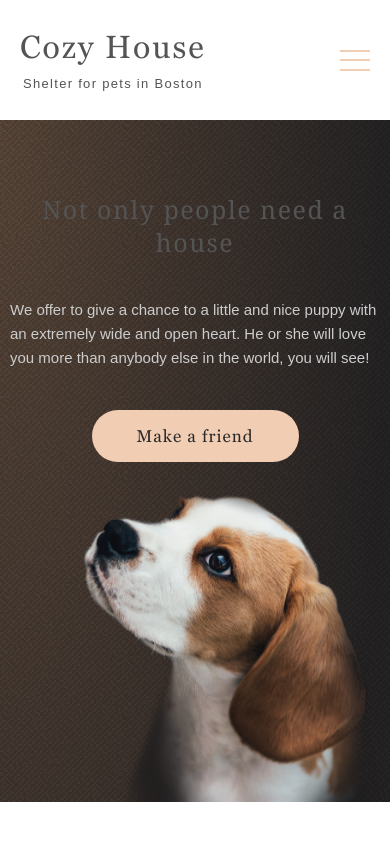
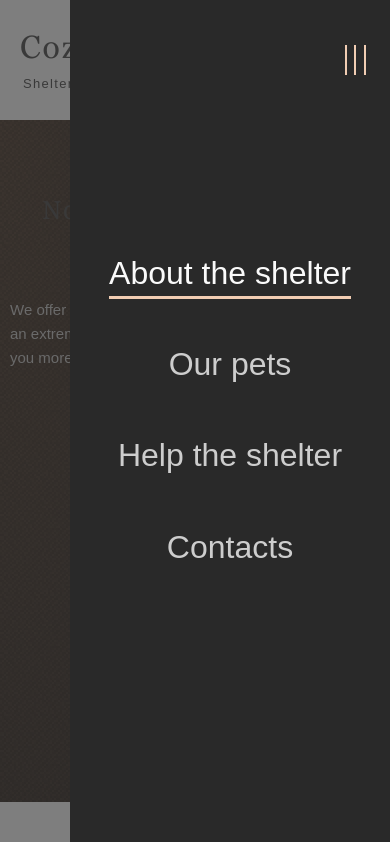
Before and after one commit to The-Dmitry/Shelter, a website built with webpack: page shelter/src/main.html in a window 390 px wide. Both pictures are taken after a click on the button 355 px from the left and 60 px from the top of the page. Shown: the top 842 px of the page. Built offline with nearby package versions, Linux system fonts and the light colour scheme.

Commit message:
feat: add burger menu, add mobile version of modal window, finish task

```diff
--- a/shelter/src/js/Article.js
+++ b/shelter/src/js/Article.js
@@ -32,10 +32,6 @@ export class Article{
 
     card.append(div, sliderText, button)
     card.setAttribute('data-id', this.id)
-
-    // card.addEventListener('click', function(){
-    //   console.log(this.getAttribute('data-id'));
-    // })
     return card
   }
 
--- /dev/null
+++ b/shelter/src/js/Burger.js
@@ -0,0 +1,98 @@
+
+export class Burger {
+  constructor(bool, button){
+    this.overlay = null
+    this.menu = null
+    this.page = bool
+    this.active = false
+    this.button = button
+  }
+
+  generateBurger() {
+    const overlay = document.createElement('div')
+    overlay.className = 'burger-overlay'
+
+    const menu = document.createElement('ul')
+    menu.classList = 'burger-menu'
+
+    let menuItems
+
+    if(this.page) {
+      menuItems = `
+      <li class="burger-menu__item">
+          <a href="" class="burger-menu__link burger-menu__link_active">About the shelter</a>
+        </li>
+        <li class="burger-menu__item">
+          <a href="./pets.html" class="burger-menu__link">Our pets</a>
+        </li>
+        <li class="burger-menu__item">
+          <a href="#help" class="burger-menu__link">Help the shelter</a>
+        </li>
+        <li class="burger-menu__item">
+          <a href="#footer" class="burger-menu__link">Contacts</a>
+        </li>`
+    } else {
+      menuItems = `
+      <li class="burger-menu__item">
+          <a href="./main.html" class="burger-menu__link">About the shelter</a>
+        </li>
+        <li class="burger-menu__item">
+          <a href="#" class="burger-menu__link  burger-menu__link_active">Our pets</a>
+        </li>
+        <li class="burger-menu__item">
+          <a href="./main.html#help" class="burger-menu__link">Help the shelter</a>
+        </li>
+        <li class="burger-menu__item">
+          <a href="#footer" class="burger-menu__link">Contacts</a>
+        </li>
+      `
+    }
+    menu.innerHTML = menuItems
+    this.menu = menu
+    overlay.append(menu)
+    this.overlay = overlay
+
+    return overlay
+  }
+
+  openBurger() {
+    this.active = true
+    document.body.append(this.generateBurger())
+    let that = this
+    this.overlay.addEventListener('click', function(e){
+      if(!e.target.closest('.burger-menu') || e.target.closest('.burger-menu__item')) {
+        that.closeBurger()
+      }
+    })
+    document.body.classList.toggle('body-locked')
+    this.button.classList.add('burger_active')
+    setTimeout(()=> {
+      this.menu.classList.add('burger-menu_active')
+    }, 160)
+  }
+
+  closeBurger() {
+    this.active = false
+    this.menu.classList.remove('burger-menu_active')
+    document.body.classList.toggle('body-locked')
+    this.button.classList.remove('burger_active')
+    setTimeout(()=> {
+      this.overlay.remove()
+    }, 160)
+  }
+
+  toggleBurger() {
+    if(!this.active) {
+      this.openBurger()
+    } else {
+      this.closeBurger()
+    }
+
+  }
+
+  handleBurger(e) {
+    if(!e.target.closest('.burger-menu') || e.target.closest('.burger-menu__item')) {
+      this.closeBurger()
+    }
+  }
+}
--- a/shelter/src/js/pagination.js
+++ b/shelter/src/js/pagination.js
@@ -3,8 +3,6 @@ import petsList from './pets.js'
 import { showModal } from './modal-window'
 import randomArray from './randomArray'
 
-
-// 1190 910 630
 
 const list = document.querySelector('.our-friends-list')
 const pagination = document.querySelector('.pagination')
@@ -22,8 +20,7 @@ let splittedArray
 
 window.onload = function(){
   let width = document.body.offsetWidth
-  console.log(width);
-  if(width < 590) {
+  if(width < 570) {
     splitTheArray(allObjects , 3)
     return
   }
--- a/shelter/src/main.js
+++ b/shelter/src/main.js
@@ -1,3 +1,17 @@
 import home from './style/pages/main.scss'
 
 import slider from './js/slider'
+
+import { Burger } from './js/Burger'
+
+
+
+// let state = false
+const burgerButton = document.querySelector('.burger')
+let menu = new Burger(true, burgerButton)
+
+burgerButton.addEventListener('click', function(e) {
+  menu.toggleBurger()
+})
+
+console.log(burgerButton);
--- a/shelter/src/pets.js
+++ b/shelter/src/pets.js
@@ -1,3 +1,15 @@
 import pets from './style/pages/pets.scss'
 
 import pagination from './js/pagination'
+
+
+import { Burger } from './js/Burger'
+
+
+
+const burgerButton = document.querySelector('.burger')
+let menu = new Burger(false, burgerButton)
+
+burgerButton.addEventListener('click', function(e) {
+  menu.toggleBurger()
+})
--- a/shelter/src/style/components/_burger.scss
+++ b/shelter/src/style/components/_burger.scss
@@ -8,6 +8,11 @@
   outline: none;
   border: none;
   display: none;
+  z-index: 5;
+  transition: all linear .3s;
+  &_active {
+    transform: rotate(-90deg);
+  }
 
 
   &::after,
@@ -39,3 +44,51 @@
   }
 
 }
+
+.burger-overlay {
+  position: fixed;
+  top: 0;
+  left: 0;
+  width: 100%;
+  height: 100%;
+  background-color: rgba(41, 41, 41, 0.6);
+}
+
+
+.burger-menu {
+  display: flex;
+  flex-direction: column;
+  align-items: center;
+  gap: 40px;
+  position: fixed;
+  top: 0;
+  right: -100%;
+  width: 100%;
+  height: 100%;
+  max-width: 320px;
+  padding-top: 248px;
+  background-color: $color-dark-buttons;
+  transition: all linear .3s;
+}
+.burger-menu__item {
+}
+.burger-menu__link {
+
+  font-family: 'Arial';
+  font-style: normal;
+  font-weight: 400;
+  font-size: 3.2rem;
+  line-height: 160%;
+  color: $color-grey;
+}
+
+.burger-menu__link_active {
+  color: #FAFAFA;
+  position: relative;
+  border-bottom: 3px solid $color-primary;
+  padding-bottom: 5px;
+}
+
+.burger-menu_active {
+  right: 0;
+}
--- a/shelter/src/style/components/_modal.scss
+++ b/shelter/src/style/components/_modal.scss
@@ -7,7 +7,7 @@
   display: flex;
   justify-content: center;
   align-items: center;
-  background-color: rgba(41, 41, 41, 0.6);;
+  background-color: rgba(41, 41, 41, 0.6);
 }
 
 .modal {
@@ -21,12 +21,42 @@
   border-radius: 9px;
   color: #000000;
   animation: opacity linear .4s;
+
+
+  @media (max-width: 1020px) {
+    display: flex;
+    align-items: center;
+    width: 80%;
+    max-width: none;
+    height: auto;
+  }
+  @media (max-width: 620px) {
+    max-width: 240px;
+  }
+  @media (max-width: 600px) {
+    // width: 65%;
+  }
 }
 .modal__image {
   border-radius: 9px;
+  @media (max-width: 1020px) {
+    flex: 1 1 50%;
+    width: auto;
+    height: 100%;
+  }
+  @media (max-width: 620px) {
+    display: none;
+  }
 }
 .modal__content {
   margin: 6% 2% 0 3.5%;
+  @media (max-width: 1020px) {
+    flex: 1 1 50%;
+    margin: 2%;
+  }
+  @media (max-width: 600px) {
+    margin: 5%;
+  }
 }
 
 .content__name {
@@ -35,6 +65,12 @@
   line-height: 130%;
   letter-spacing: 0.06em;
   font-weight: normal;
+  @media (max-width: 1020px) {
+    margin-bottom: 5px;
+  }
+  @media (max-width: 620px) {
+    text-align: center;
+  }
 }
 
 .content__type {
@@ -43,6 +79,13 @@
   line-height: 115%;
   letter-spacing: 0.06em;
   font-weight: normal;
+  @media (max-width: 1020px) {
+    margin-bottom: 15px;
+  }
+  @media (max-width: 620px) {
+    text-align: center;
+  }
+
 }
 
 .content__description {
@@ -50,6 +93,13 @@
   line-height: 110%;
   letter-spacing: 0.06em;
   margin-bottom: 42px;
+  @media (max-width: 1020px) {
+    margin-bottom: 15px;
+  }
+  @media (max-width: 690px) {
+    font-size: 1.3rem;
+    text-align: justify;
+  }
 }
 
 .content-list {
@@ -91,7 +141,7 @@
   display: flex;
   justify-content: center;
   align-items: center;
-  right: -52px;
+  right: -37px;
   top: -52px;
   width: 52px;
   height: 52px;
--- a/shelter/src/style/layout/_our-friends.scss
+++ b/shelter/src/style/layout/_our-friends.scss
@@ -11,7 +11,7 @@
     padding: 79px 30px 100px 30px;
 
   }
-  @media (max-width: 1170px) {
+  @media (max-width: 740px) {
     padding: 79px 15px 100px 15px;
 
   }
--- a/shelter/src/style/pages/pets.scss
+++ b/shelter/src/style/pages/pets.scss
@@ -114,7 +114,7 @@ body {
 
   }
 
-  @media (max-width: 589px) {
+  @media (max-width: 569px) {
     & .pet-card:nth-child(n+4) {
       display: none;
     }
```
Also changed, not shown: shelter/src/main.html (+16 -0 lines).
